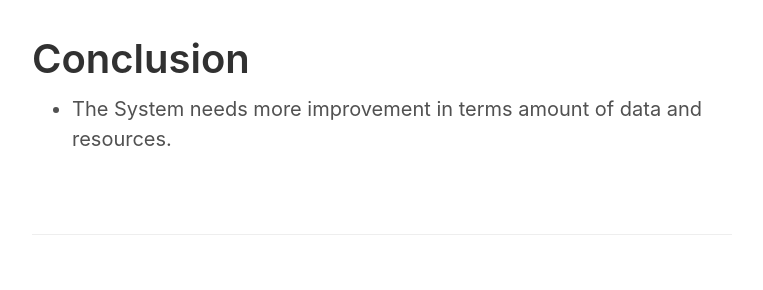
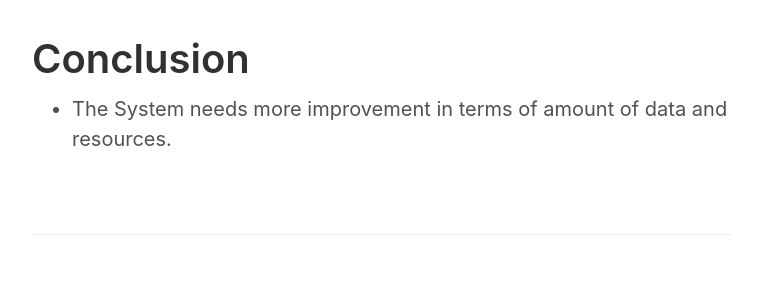
Before and after one commit to Meaad96s/blog, a Jekyll site: the page built from _posts/2019-11-21-Project-5.md, in a window 1280 px wide and 900 px high, scrolled down 2284 px. Shown: the part 292-582 px from the top of the window, without its empty margins (258-1021 px from the left). Built offline with Jekyll 4.4.1, drawn with Linux system fonts in a browser that asks for light colours.

```diff
--- a/_posts/2019-11-21-Project-5.md
+++ b/_posts/2019-11-21-Project-5.md
@@ -81,4 +81,4 @@ factorizes Convolutions to reduce the number of parameters without decreasing
 
 # Conclusion
 
-* The System needs more improvement in terms amount of data and resources.
+* The System needs more improvement in terms of amount of data and resources.
```
